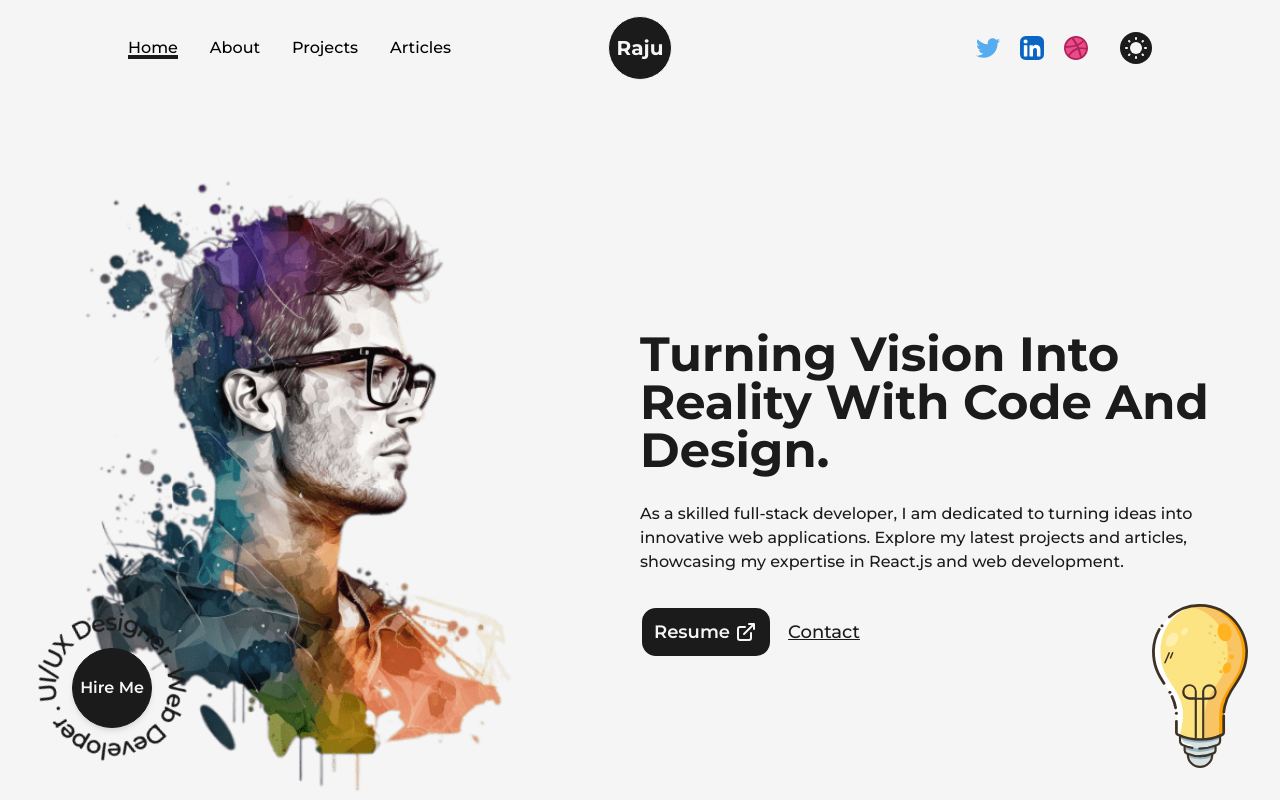
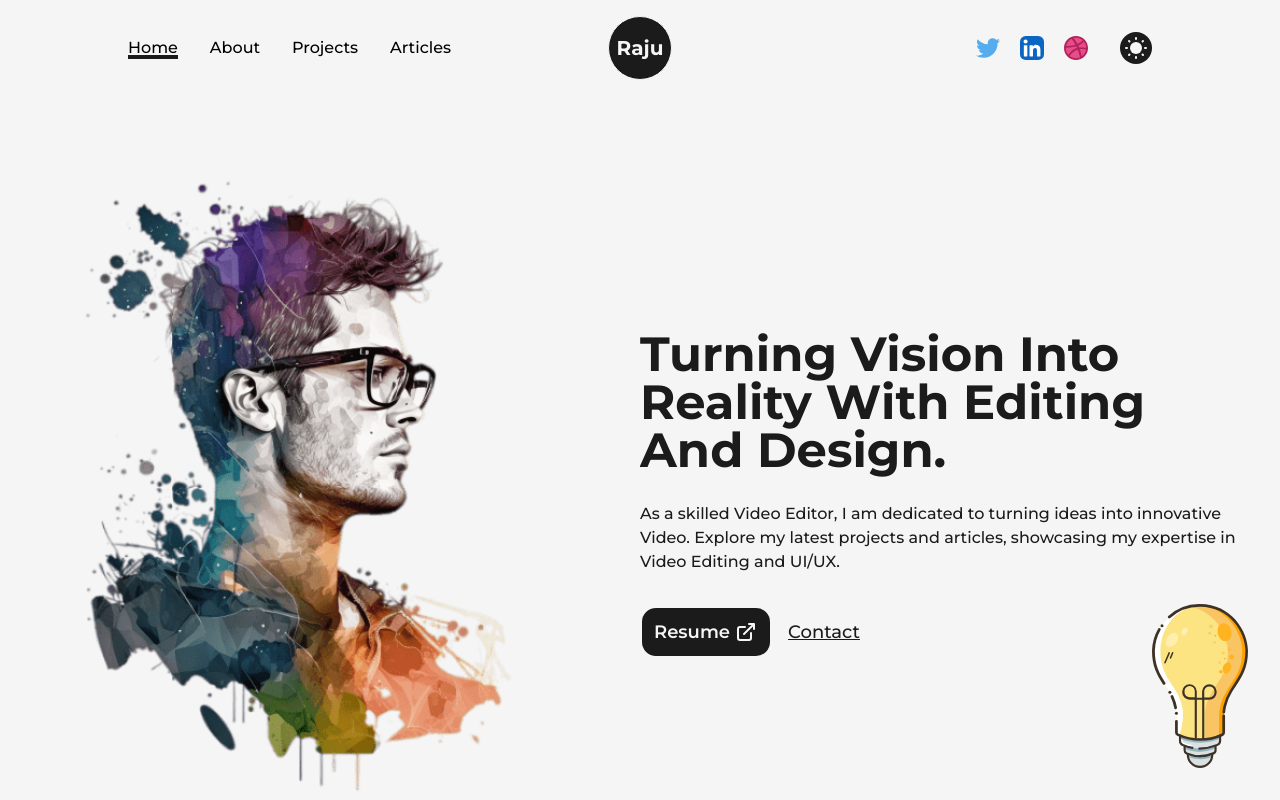
Before and after one commit to Nimeshregmi/rajuWebsite, a Next.js app: page / in a window 1280 px wide. Shown: the top 800 px of the page. Built offline with nearby package versions, Linux system fonts and the light colour scheme.

Commit message:
some changes

```diff
--- a/src/app/page.tsx
+++ b/src/app/page.tsx
@@ -4,7 +4,7 @@ import Profilepic from "../../public/images/profile/developer-pic-1.png";
 import AnimatedText from "@/components/AnimatedText";
 import Link from "next/link";
 import { LinkArrow } from "@/components/Icons";
-import Hireme from "@/components/Hireme";
+// import Hireme from "@/components/Hireme";
 import lightBulb from "../../public/images/svgs/miscellaneous_icons_1.svg"
 
 export default function Home() {
@@ -22,14 +22,13 @@ export default function Home() {
 
             </div>
             <div className="w-1/2 my-auto flex flex-col items-center self-center lg:w-full lg:text-center  ">
-              <AnimatedText text="Turning Vision Into Reality With Code And Design. " classname="!text-left xl:!text-5xl
+              <AnimatedText text="Turning Vision Into Reality With Editing And Design. " classname="!text-left xl:!text-5xl
               lg:!text-center lg:!text-6xl md:!text-5xl sm:!text-3xl
               "/>
               <p className="text-left text-base font-medium my-4 md:text-sm sm:text-xs">
-                As a skilled full-stack developer, I am dedicated to turning
-                ideas into innovative web applications. Explore my latest
-                projects and articles, showcasing my expertise in React.js and
-                web development.
+                As a skilled Video Editor, I am dedicated to turning
+                ideas into innovative Video. Explore my latest
+                projects and articles, showcasing my expertise in Video Editing and UI/UX.
               </p>
               <div className="flex items-center self-start mt-4 lg:self-center">
                 <Link className="px-3 text-lg font-semibold rounded-2xl dark:bg-light bg-dark text-light dark:text-dark items-center p-2.5
@@ -45,7 +44,7 @@ export default function Home() {
             </div>
           </div>
         </Profilelayout>
-        <Hireme/>
+        {/* <Hireme/> */}
         <div className="absolute right-8 bottom-8 inline-block w-24 md:hidden">
           <Image src={lightBulb} alt="Nimesh" className="w-full h-auto"/>
         </div>
--- a/src/components/Hireme.tsx
+++ b/src/components/Hireme.tsx
@@ -7,7 +7,7 @@ const Hireme = () => {
   return (
     <div className="fixed left-4 bottom-4 flex items-center justify-center overflow-hidden  md:right-8 md:absolute md:left-auto md:top-2 md:bottom-auto">
         <div className=" w-48 md:w-24 h-auto flex items-center justify-center relative">
-            <CircularText className="fill-dark dark:fill-light animate-spin-slow"/>
+            {/* <CircularText className="fill-dark dark:fill-light animate-spin-slow"/> */}
             <Link href="mailto:abcd@gmail.com" className="flex items-center justify-center absolute left-1/2 top-1/2  -translate-x-1/2 -translate-y-1/2 bg-dark dark:bg-light text-light dark:text-dark shadow-md border border-solid dark:border-light border-dark w-20 h-20 rounded-full font-semibold dark:hover:bg-dark  hover:bg-light hover:text-dark dark:hover:text-light
             md:w-12 md:h-12 md:text-[10px]
             ">Hire Me</Link>
```
